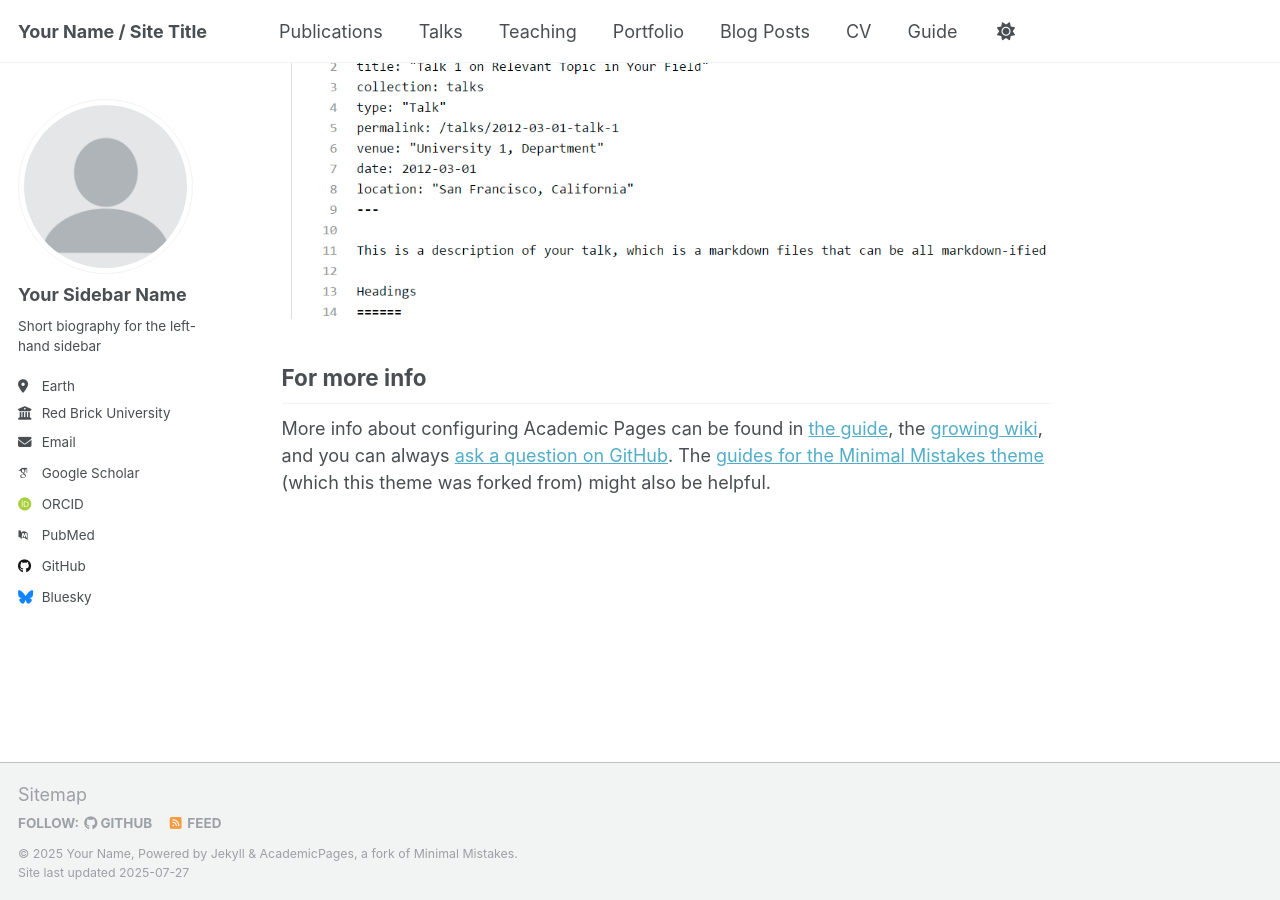
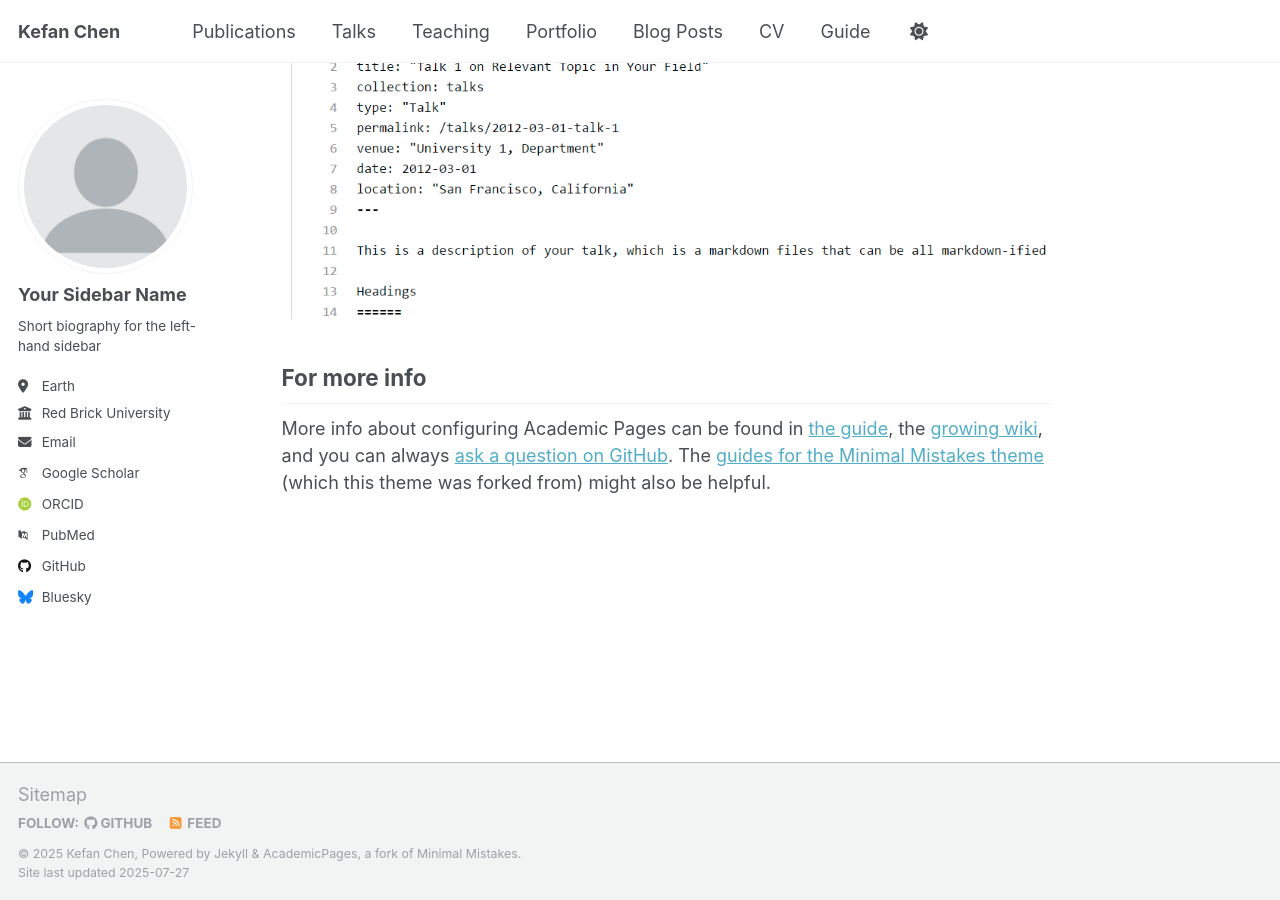
Before and after one commit to kefan-chen/kefan-chen.github.io, a Jekyll site: the page built from _pages/about.md, in a window 1280 px wide and 900 px high, scrolled down 2880 px. Built offline with Jekyll 4.4.1, drawn with Linux system fonts in a browser that asks for light colours; some web fonts are replaced; a script that is not in the unit is left out.

Commit message:
Update _config.yml

```diff
--- a/_config.yml
+++ b/_config.yml
@@ -9,10 +9,10 @@
 # Basic Site Settings
 locale                   : "en-US"
 site_theme               : "default"
-title                    : "Your Name / Site Title"
+title                    : "Kefan Chen"
 title_separator          : "-"
-name                     : &name "Your Name"
-description              : &description "personal description"
+name                     : &name "Kefan Chen"
+description              : &description "personal website"
 url                      : https://academicpages.github.io # the base hostname & protocol for your site e.g. "https://[your GitHub username].github.io" or if you already have some other page hosted on Github then use "https://[your GitHub username].github.io/[Your Repo Name]"
 baseurl                  : "" # the subpath of your site, e.g. "/blog"
 repository               : "academicpages/academicpages.github.io"
```
